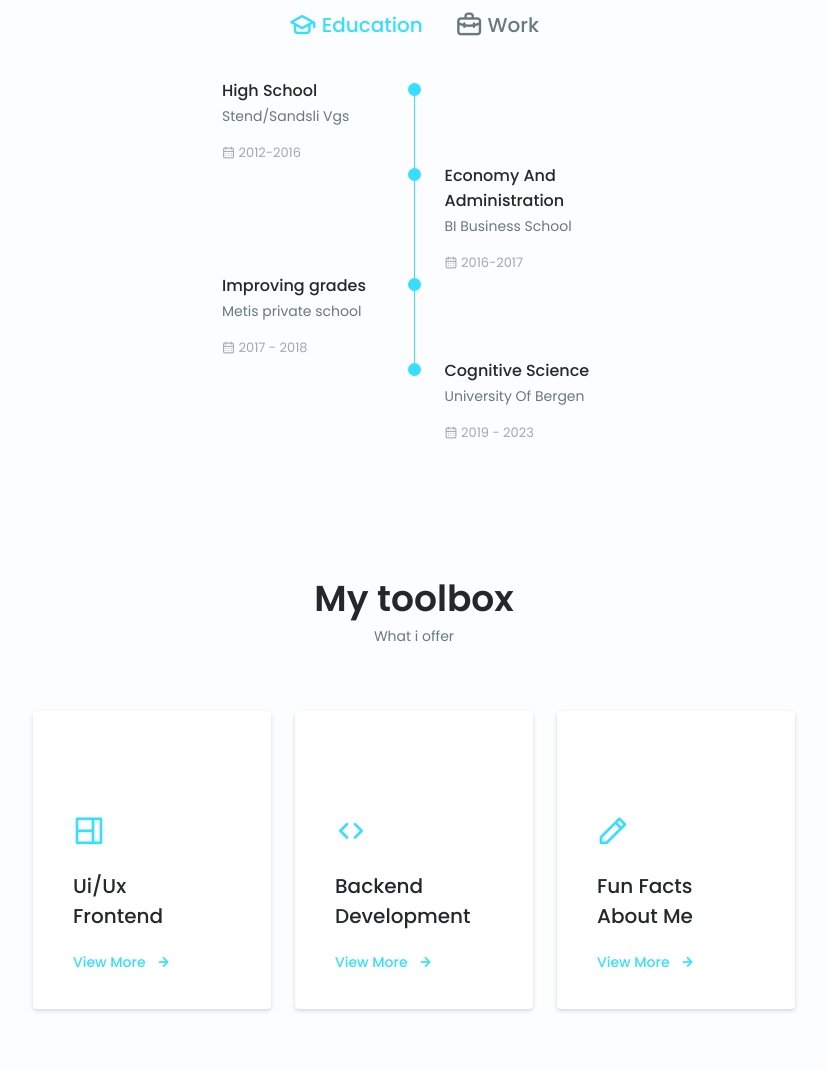
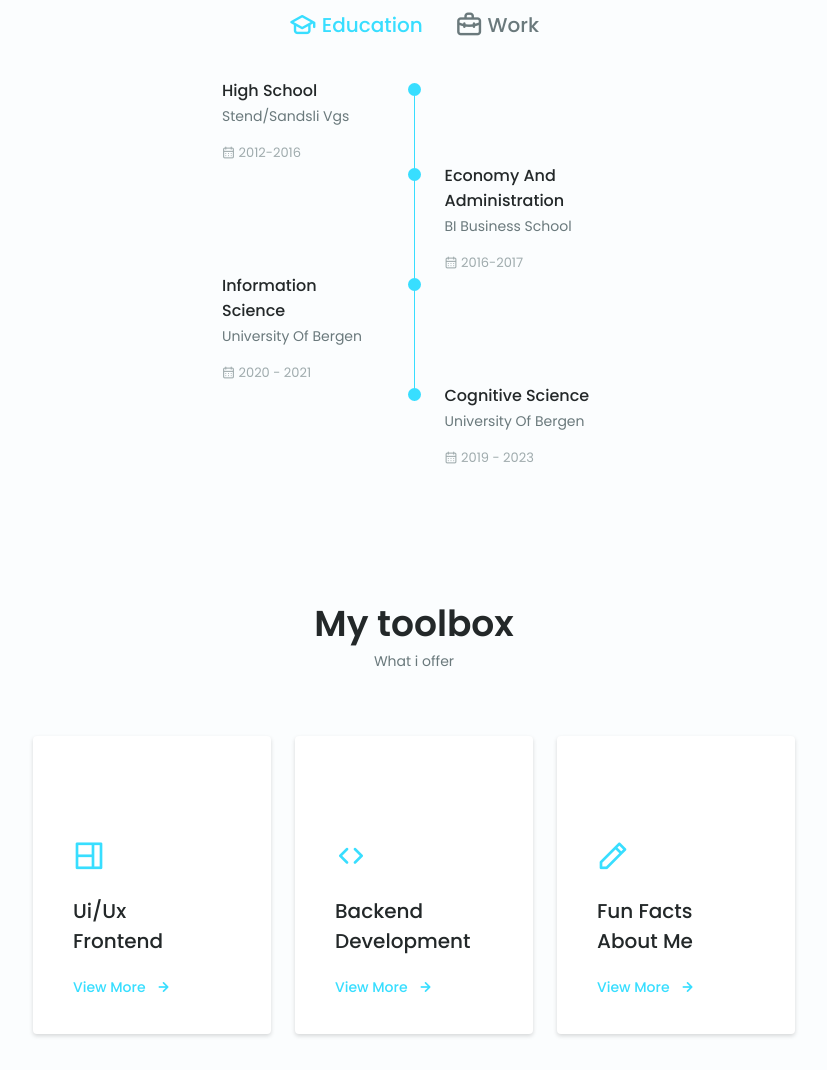
Before and after one commit to kamaho/kamaho.github.io, a plain HTML site: page index.html in a window 1280 px wide. Shown: the part 1650-2720 px from the top of the page, without its empty margins (226-1053 px from the left). Drawn offline with nearby package versions, Linux system fonts and the light colour scheme.

Commit message:
Changed personal roadmap

```diff
--- a/index.html
+++ b/index.html
@@ -233,11 +233,11 @@
                             <!--=============== QUALIFICATION 3 ===============-->
                             <div class="qualification__data">
                                 <div>
-                                    <h3 class="qualification__title">Improving grades</h3>
-                                    <span class="qualification__subtitle">Metis private school</span>
+                                    <h3 class="qualification__title">Information Science</h3>
+                                    <span class="qualification__subtitle">University Of Bergen</span>
                                     <div class="qualification__calendar">
                                         <i class="uil uil-calendar-alt"></i>
-                                        2017 - 2018
+                                        2020 - 2021
                                     </div>
                                 </div>
 
```
